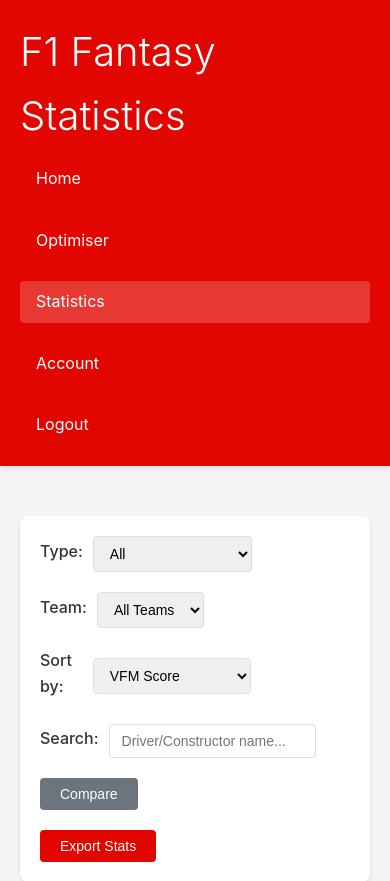
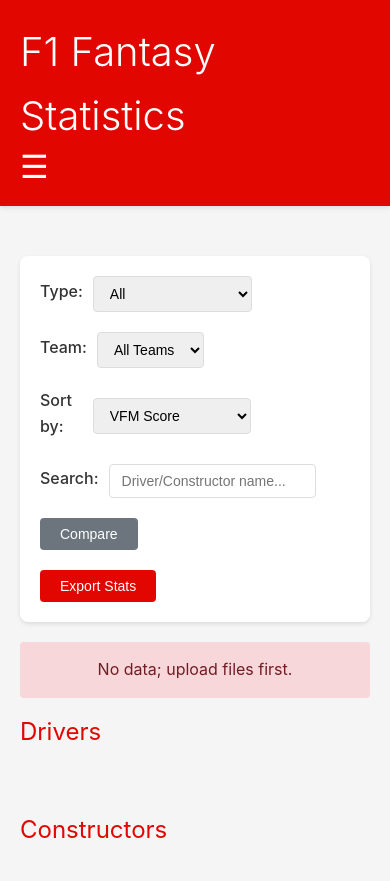
Before and after one commit to taylorelley/f1_fantasy, a Flask app: page /statistics in a window 390 px wide. Shown: the top 881 px of the page. After the commit the page ends 838 px from the top, so only its background shows below. Run offline with Flask 3, Linux system fonts and the light colour scheme; the visitor is signed in with stand-in values (Sample User, id 1).

Commit message:
Add mobile hamburger navigation

```diff
--- a/static/style.css
+++ b/static/style.css
@@ -37,6 +37,16 @@
     h1 {
       font-size: 2.5em;
       font-weight: 300;
+    }
+
+    /* Hamburger menu button, hidden on desktop */
+    .nav-toggle {
+      display: none;
+      background: none;
+      border: none;
+      color: white;
+      font-size: 2em;
+      cursor: pointer;
     }
 
     .nav-links {
@@ -401,10 +411,19 @@ table.data-table input[type="text"] {
         align-items: flex-start;
       }
 
+      .nav-toggle {
+        display: block;
+      }
+
       .nav-links {
+        display: none;
         flex-direction: column;
         width: 100%;
         margin-top: 10px;
+      }
+
+      .nav-links.open {
+        display: flex;
       }
 
       h1 {
@@ -829,10 +848,19 @@ table.data-table input[type="text"] {
                 align-items: flex-start;
             }
 
+            .nav-toggle {
+                display: block;
+            }
+
             .nav-links {
+                display: none;
                 flex-direction: column;
                 width: 100%;
                 margin-top: 10px;
+            }
+
+            .nav-links.open {
+                display: flex;
             }
 
             .control-group {
--- a/templates/home.html
+++ b/templates/home.html
@@ -11,6 +11,7 @@
   <header>
     <div class="header-content">
       <h1>F1 Fantasy Optimiser</h1>
+      <button class="nav-toggle" onclick="toggleNav()">&#9776;</button>
       <nav class="nav-links">
         {% if current_user.is_authenticated %}
           <a href="/" class="active">Home</a>
@@ -62,5 +63,10 @@
       <small>&copy; {{ year }} F1 Fantasy Optimiser</small>
     </div>
   </footer>
+  <script>
+    function toggleNav() {
+      document.querySelector('.nav-links').classList.toggle('open');
+    }
+  </script>
 </body>
 </html>
--- a/templates/statistics.html
+++ b/templates/statistics.html
@@ -11,6 +11,7 @@
     <header>
         <div class="header-content">
             <h1>F1 Fantasy Statistics</h1>
+            <button class="nav-toggle" onclick="toggleNav()">&#9776;</button>
             <nav class="nav-links">
                 {% if current_user.is_authenticated %}
                     <a href="/">Home</a>
@@ -661,8 +662,13 @@
             comparisonChart = new Chart(ctx, config);
         }
 
-        async function exportStatistics() {
-            window.location.href = '/api/export_statistics';
+    async function exportStatistics() {
+        window.location.href = '/api/export_statistics';
+    }
+    </script>
+    <script>
+        function toggleNav() {
+            document.querySelector('.nav-links').classList.toggle('open');
         }
     </script>
 </body>
```
Also changed, not shown: templates/account.html (+8 -2 lines), templates/index.html (+7 -1 lines), templates/login.html (+9 -3 lines), templates/manage_data.html (+8 -2 lines), templates/register.html (+8 -2 lines).
